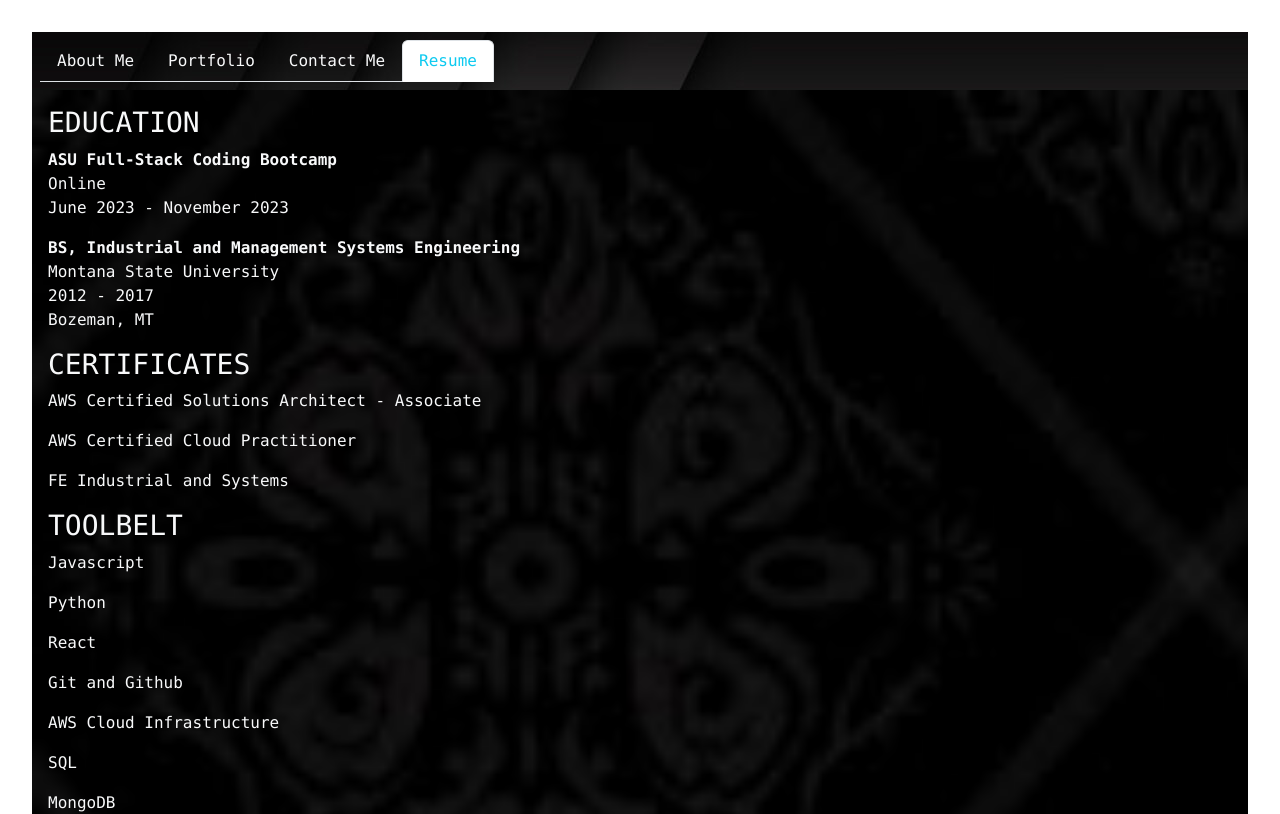
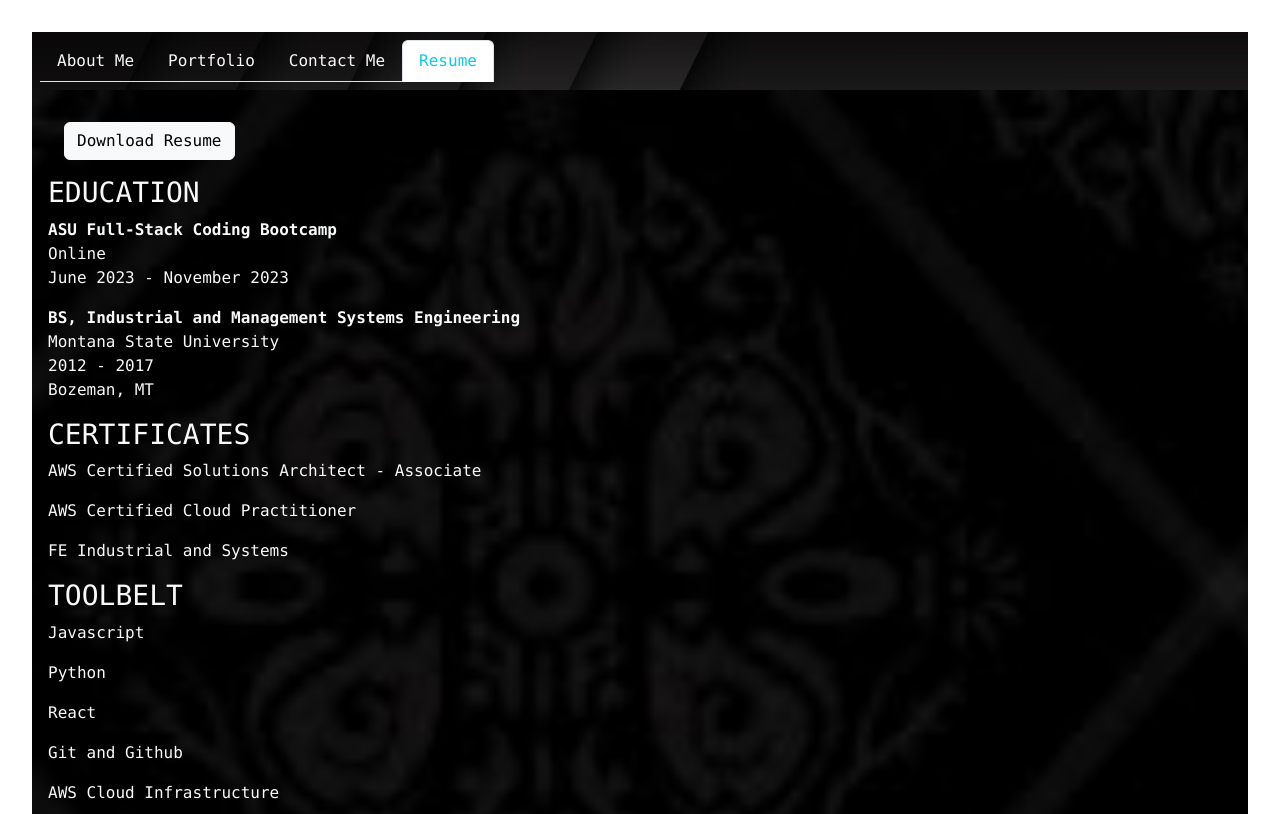
Before and after one commit to Matt11Moriarty/personal-portfolio2.0, a React (Vite) app: page /Resume in a window 1280 px wide. Shown: the top 814 px of the page. Built offline with nearby package versions, Linux system fonts and the light colour scheme.

Commit message:
added resume download button

```diff
--- a/src/pages/Resume.jsx
+++ b/src/pages/Resume.jsx
@@ -3,6 +3,11 @@
 const Resume = () => {
   return (
     <div className="app-background app-container text-light p-3">
+    <a  href="/downloads/Matthew_Resume.pdf"
+        download="Matthew's Resume"
+        className="btn btn-light m-3">
+              Download Resume
+            </a>
       <h3>EDUCATION</h3>
       <p>
         <strong>ASU Full-Stack Coding Bootcamp</strong>
```
Also changed, not shown: 1 other file (tests, documents, lock files or other folders).
